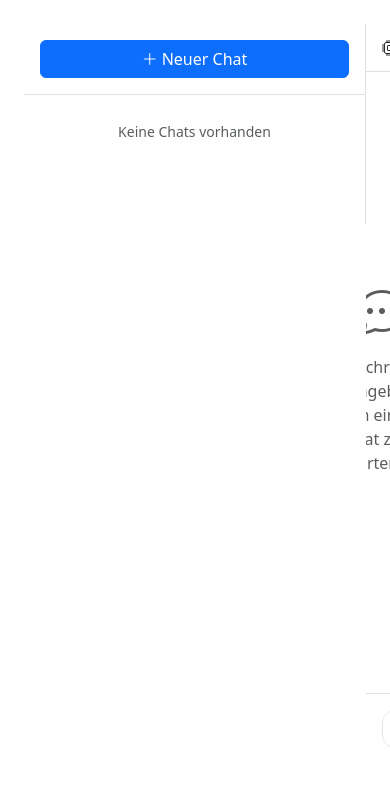
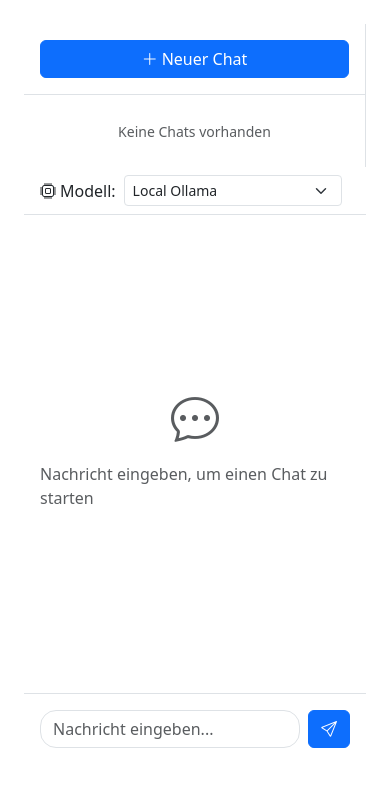
Before and after one commit to Janinnho/TranscribeOps, a Flask app: page /chat in a window 390 px wide. Shown: the part 56-844 px from the top of the page. Run offline with Flask 3, Linux system fonts and the light colour scheme; a user stored in the database is signed in; data comes from the database, SQL or seed files in the repository; data that the repository does not hold is empty; some libraries are stand-ins or nearby versions.

Commit message:
feat: validate conversation title type and enhance chat sidebar layout

```diff
--- a/web-app/app/routes/api.py
+++ b/web-app/app/routes/api.py
@@ -1168,6 +1168,8 @@ def update_conversation(public_id):
         return jsonify({'error': 'Nicht gefunden'}), 404
     data = request.get_json(silent=True) or {}
     if 'title' in data:
+        if not isinstance(data['title'], str):
+            return jsonify({'error': 'Titel muss ein String sein'}), 400
         conv.title = data['title'][:255]
     if 'text_model_id' in data:
         try:
--- a/web-app/app/static/css/style.css
+++ b/web-app/app/static/css/style.css
@@ -535,4 +535,7 @@
         min-width: 100%;
         max-height: 200px;
     }
+    .d-flex.h-100:has(.chat-sidebar) {
+        flex-direction: column;
+    }
 }
```
